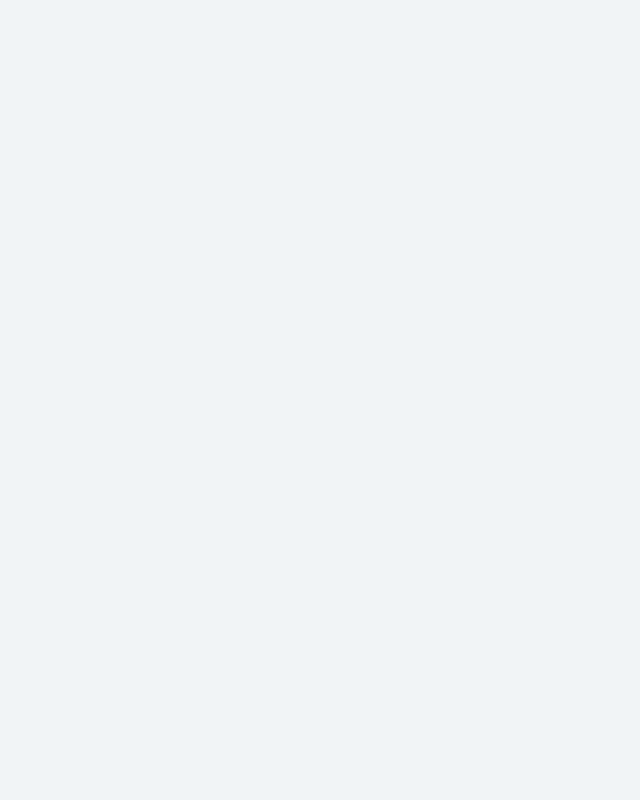
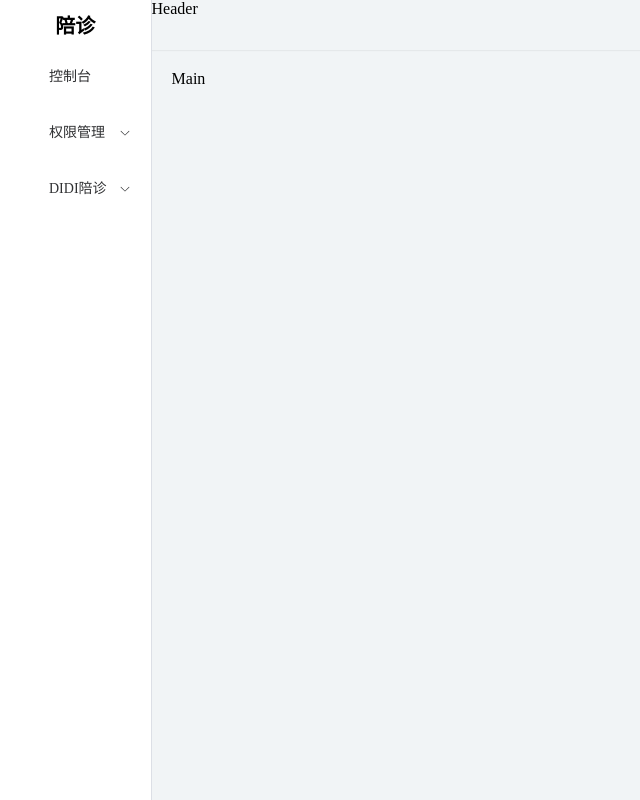
Before and after one commit to AlanChen126/hospital-system, a Vue app: page /#/auth/admin in a window 1280 px wide. Before the commit this address had no page. Shown: the whole page, without its empty margins (0-640 px from the left). Built offline with nearby package versions, Linux system fonts and the light colour scheme.

Commit message:
finish treeMenu

```diff
--- a/src/components/aside.vue
+++ b/src/components/aside.vue
@@ -6,20 +6,28 @@
         @close="handleClose"
       >
       <p class="logo">陪诊</p>
-      <!-- 封装组件 -->
-        <treeMenu></treeMenu>
+      <!-- 封装组件，用v-bind在父子组件间传递数据 -->
+        <treeMenu :index = "1" :menuData = "menuData"></treeMenu>
       </el-menu>
 
 </template>
 
 <script lang="ts" setup>
 import treeMenu from './treeMenu.vue';
+import { reactive } from 'vue';
+import { useRouter } from 'vue-router';
+
 import {
   Document,
   Menu as IconMenu,
   Location,
   Setting,
 } from '@element-plus/icons-vue'
+
+const router = useRouter();
+const menuData = reactive(router.options.routes[0].children);
+
+
 const handleOpen = (key: string, keyPath: string[]) => {
   console.log(key, keyPath)
 }
--- a/src/components/treeMenu.vue
+++ b/src/components/treeMenu.vue
@@ -1,32 +1,41 @@
 <template>
     <!-- vue3中可以有多个根结点 -->
-    <el-sub-menu index="1">
+    <!-- 递归遍历treeMenu -->
+     <template v-for="(item , index) in props.menuData">
+        <!-- 没有子元素的情况 -->
+        <el-menu-item
+        v-if="!item.children || item.children.length == 0"
+        :index = "`${props.index}-${item.meta.id}`"
+        :key = "`${props.index}-${item.meta.id}`"
+        >
+        <el-icon size = 20>
+            <component :is="item.meta.icon"></component>
+        </el-icon>
+        <span>{{item.meta.name}}</span>
+        </el-menu-item>
+        <!-- 有子菜单的情况 -->
+        <el-sub-menu
+        v-else
+        :index="`${index}-${item.meta.id}`"
+        >
         <template #title>
-        <el-icon><location /></el-icon>
-        <span>Navigator One</span>
+        <el-icon size = 20>
+            <component :is="item.meta.icon"></component>
+        </el-icon>
+        <span>{{item.meta.name}}</span>
         </template>
-        <el-menu-item-group title="Group One">
-        <el-menu-item index="1-1">item one</el-menu-item>
-        <el-menu-item index="1-2">item two</el-menu-item>
-        </el-menu-item-group>
-        <el-menu-item-group title="Group Two">
-        <el-menu-item index="1-3">item three</el-menu-item>
-        </el-menu-item-group>
-        <el-sub-menu index="1-4">
-        <template #title>item four</template>
-        <el-menu-item index="1-4-1">item one</el-menu-item>
+        <!-- vue3中递归使用子组件，实现有子菜单时递归的功能 -->
+        <treeMenu
+        :menuData = "item.children"
+        :index = "`${props.index}-${item.meta.id}`"
+        ></treeMenu>
         </el-sub-menu>
-    </el-sub-menu>
-    <el-menu-item index="2">
-        <el-icon><icon-menu /></el-icon>
-        <span>Navigator Two</span>
-    </el-menu-item>
-    <el-menu-item index="3" disabled>
-        <el-icon><document /></el-icon>
-        <span>Navigator Three</span>
-    </el-menu-item>
-    <el-menu-item index="4">
-        <el-icon><setting /></el-icon>
-        <span>Navigator Four</span>
-    </el-menu-item>
+     </template>
+
+
 </template>
+
+<script setup>
+const props = defineProps(["menuData","index"])
+console.log(props, 'props')
+</script>
--- a/src/router/index.js
+++ b/src/router/index.js
@@ -2,17 +2,67 @@ import { createRouter, createWebHashHistory } from 'vue-router'
 
 import Layout from '../views/Main.vue'
 import Login from '../views/login/index.vue'
+import Dashboard from '../views/dashboard/index.vue'
+import Admin from '../views/auth/admin/index.vue'
+import Group from '../views/auth/group/index.vue'
+import Staff from '../views/vppz/staff/index.vue'
+import Order from '../views/vppz/order/index.vue'
+
+
 
 const routes = [
     {
         path: '/',
-        component: Layout
+        component: Layout,
+        name: 'main',
+        children: [
+            {
+                path: 'dashboard',
+                meta: { id: '1', name: '控制台', icon: 'Platform', path: '/dashboard', describe: '用于展示当前系统中的统计数据、统计报表及重要实时数据' },
+                component: Dashboard
+            },
+            {
+                path: 'auth',
+                meta: { id: '2', name: '权限管理', icon: 'Grid' },
+                children: [
+                    {
+                        path: '',
+                        alias: ['admin'],
+                        meta: { id: '1', name: '账号管理', icon: 'Avatar', path: '/auth/admin', describe: '管理员可以进行编辑，权限修改后需要登出才会生效' },
+                        component: Admin
+                    },
+                    {
+                        path: 'group',
+                        meta: { id: '2', name: '菜单管理', icon: 'Menu', path: '/auth/group', describe: '菜单规则通常对应一个控制器的方法,同时菜单栏数据也从规则中获取' },
+                        component: Group
+                    }
+                ]
+            },
+            {
+                path: 'vppz',
+                meta: { id: '3', name: 'DIDI陪诊', icon: 'BellFilled' },
+                children: [
+                    {
+                        path: '',
+                        alias: ['staff'],
+                        meta: { id: '1', name: '陪护管理', icon: 'Checked', path: '/vppz/staff', describe: '陪护师可以进行创建和修改，设置对应生效状态控制C端选择' },
+                        component: Staff
+                    },
+                    {
+                        path: 'order',
+                        meta: { id: '2', name: '订单管理', icon: 'List', path: '/vppz/order', describe: 'C端下单后可以查看所有订单状态，已支付的订单可以完成陪护状态修改' },
+                        component: Order
+                    }
+                ]
+            }
+        ]
     },
     {
         path: '/login',
         component: Login
-    }
+    },
 ]
+
 
 
 const router = createRouter({
--- /dev/null
+++ b/src/views/auth/admin/index.vue
@@ -0,0 +1,6 @@
+<template>
+
+</template>
+
+<script setup>
+</script>
--- /dev/null
+++ b/src/views/auth/group/index.vue
@@ -0,0 +1,6 @@
+<template>
+
+</template>
+
+<script setup>
+</script>
--- /dev/null
+++ b/src/views/dashboard/index.vue
@@ -0,0 +1,6 @@
+<template>
+
+</template>
+
+<script setup>
+</script>
--- /dev/null
+++ b/src/views/vppz/order/index.vue
@@ -0,0 +1,6 @@
+<template>
+
+</template>
+
+<script setup>
+</script>
--- /dev/null
+++ b/src/views/vppz/staff/index.vue
@@ -0,0 +1,6 @@
+<template>
+
+</template>
+
+<script setup>
+</script>
```
